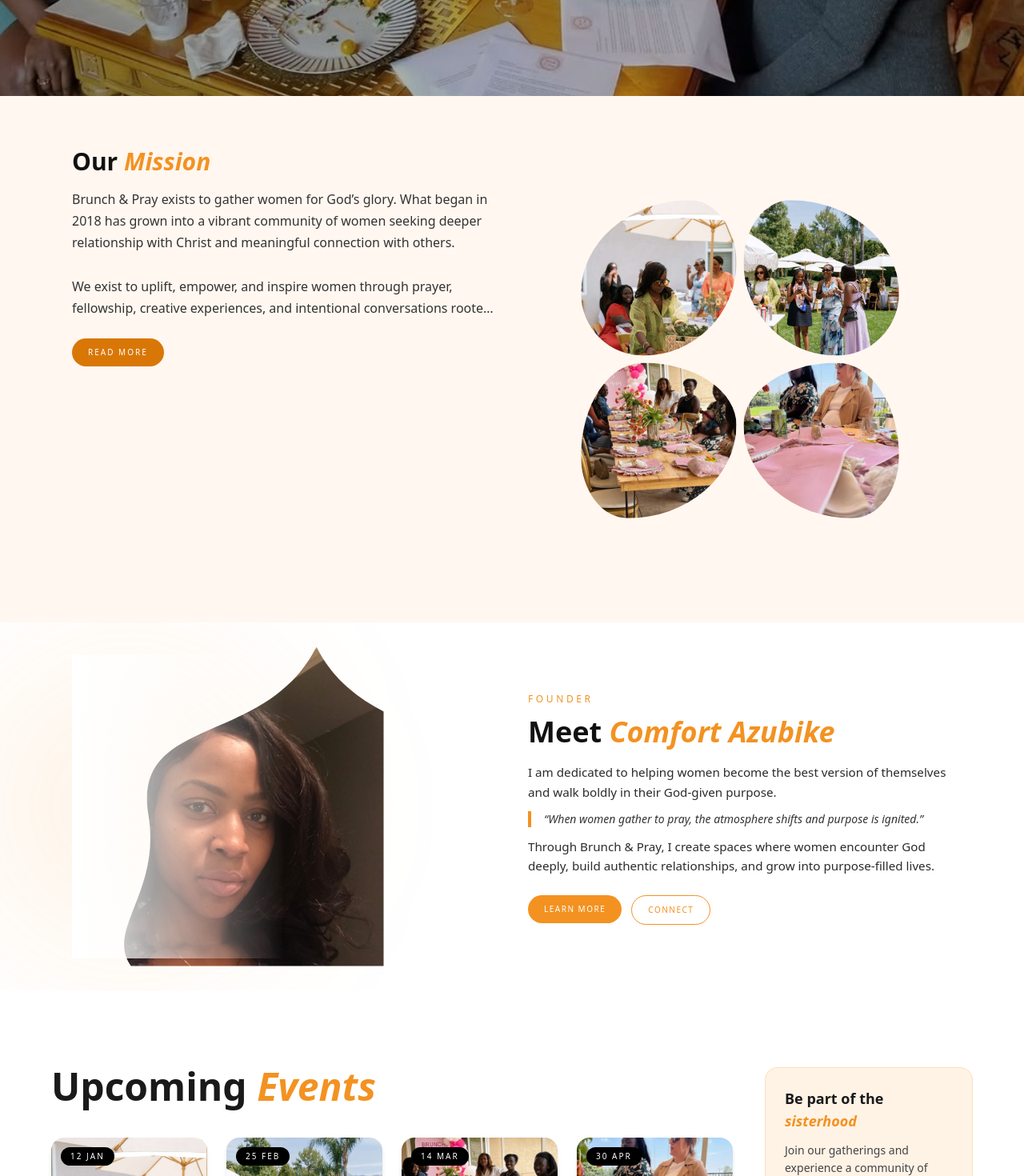
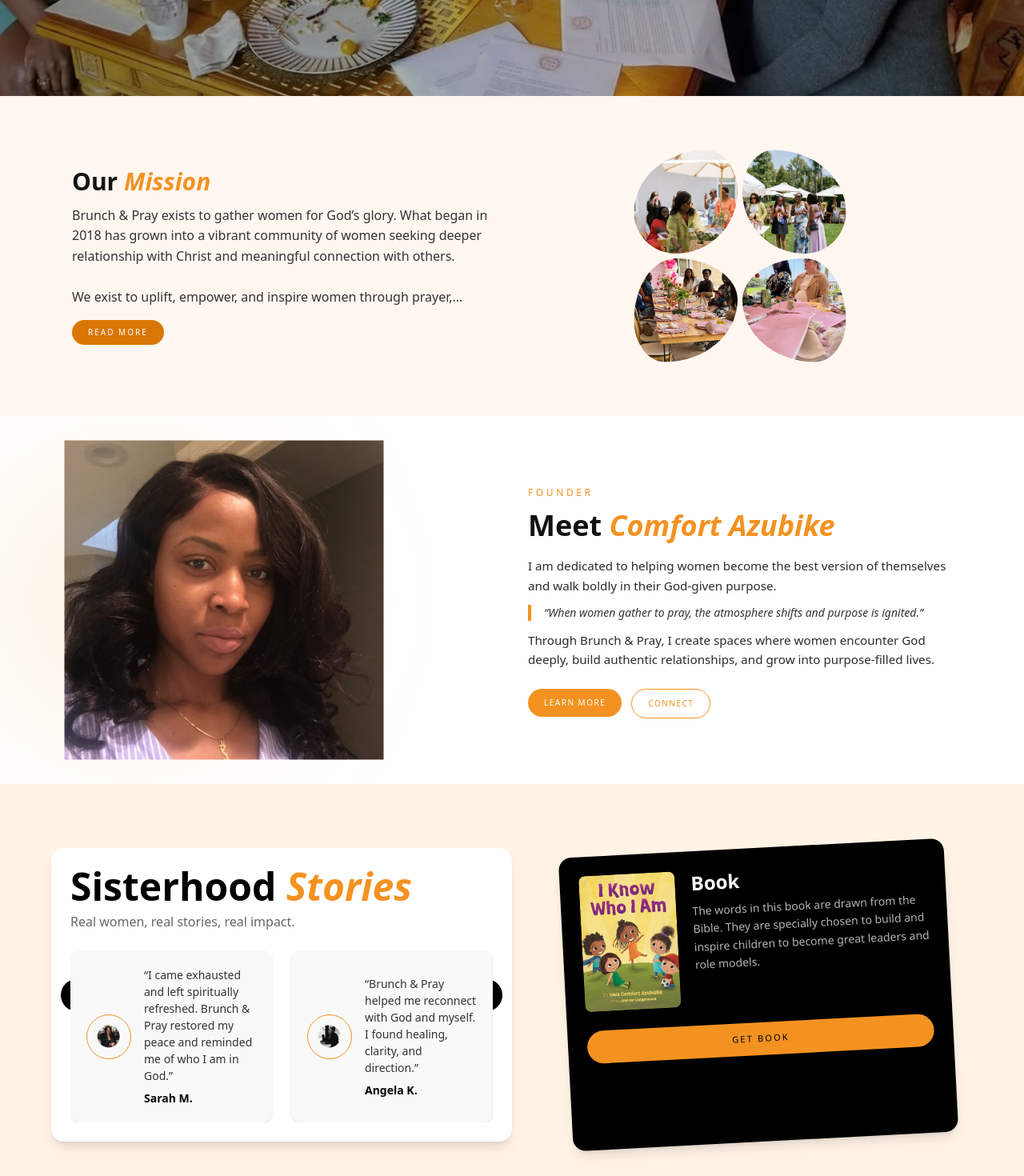
Before and after one commit to emma-data-web/Bruchandpray, a React (Vite) app: page / in a window 1280 px wide. Shown: the part 680-2150 px from the top of the page at 80% size. Built offline with nearby package versions, Linux system fonts and the light colour scheme.

Commit message:
added slanted hover effect to books

```diff
--- a/src/Pages/Home/Home.jsx
+++ b/src/Pages/Home/Home.jsx
@@ -17,18 +17,11 @@
       <div className="bg-[#ffffff] w-full overflow-x-hidden font-sans text-[#2e2c2b]">
         <Hero />
         <Mission />
-
         <Mariela />
+         <Testimonials />
          <UpcomingEvents />
          <PastEvents />
-        <Testimonials />
 
-         {/* <Voice />
-        <Download />
-        {/* Dark Mode Break for Bust a Move */}
-        {/* <div className="rounded-t-[100px]">
-          <Bust />
-          <Instagram /> */}
         </div>
 
     </Layout>
--- a/src/Pages/Home/Mariela.jsx
+++ b/src/Pages/Home/Mariela.jsx
@@ -19,18 +19,10 @@
               src={founderImg}
               alt="Founder"
               className="w-full h-full object-cover scale-105"
-              style={{
-                objectPosition: "70% 15%",
-                clipPath:
-                  "path('M300 0 C360 120 520 80 500 200 C480 320 600 360 460 420 C360 480 420 620 300 560 C180 620 240 480 140 420 C0 360 120 320 100 200 C80 80 240 120 300 0 Z')"
-              }}
+
             />
 
           </div>
-
-          {/* soft fade */}
-          <div className="absolute inset-0 bg-gradient-to-r from-white via-transparent to-transparent" />
-
         </div>
 
         {/* RIGHT TEXT */}
--- a/src/Pages/Home/Mision.jsx
+++ b/src/Pages/Home/Mision.jsx
@@ -7,19 +7,19 @@
 
 const MissionSection = () => {
   return (
-    <section className="w-full bg-[#FFF7F0] py-16 px-6 md:px-16 flex items-center justify-center">
+    <section className="w-full bg-[#FFF7F0] h-[50vh] flex items-center justify-center px-6 py-6 md:px-16">
 
-      <div className="max-w-[1100px] w-full flex flex-col lg:flex-row items-stretch gap-10">
+      <div className="max-w-[1100px] w-full flex flex-col lg:flex-row items-center justify-center gap-10">
 
         {/* LEFT SIDE */}
-        <div className="flex-1 flex flex-col h-full">
+        <div className="flex-1 flex flex-col justify-center">
 
           <div>
-            <h2 className="text-[#111] text-2xl md:text-3xl font-semibold mb-4">
+            <h2 className="text-[#111] text-2xl md:text-3xl font-semibold mb-3">
               Our <span className="text-[#F39221] italic">Mission</span>
             </h2>
 
-            <p className="text-[#333] leading-[1.7] text-[0.95rem] md:text-[1rem] line-clamp-6 overflow-hidden">
+            <p className="text-[#333] leading-[1.6] text-[0.9rem] md:text-[1rem] line-clamp-5 overflow-hidden">
               Brunch & Pray exists to gather women for God’s glory. What began in 2018 has grown into a vibrant community of women seeking deeper relationship with Christ and meaningful connection with others.
               <br /><br />
               We exist to uplift, empower, and inspire women through prayer, fellowship, creative experiences, and intentional conversations rooted in faith.
@@ -28,9 +28,9 @@
             </p>
           </div>
 
-          <div className="mt-auto pt-6">
+          <div className="mt-4">
             <Link to="/mission">
-              <button className="bg-[#D97706] text-white px-5 py-2.5 rounded-full uppercase text-[10px] tracking-[0.2em] hover:bg-[#B45309] transition">
+              <button className="bg-[#D97706] text-white px-5 py-2 rounded-full uppercase text-[10px] tracking-[0.2em] hover:bg-[#B45309] transition">
                 Read More
               </button>
             </Link>
@@ -38,12 +38,11 @@
 
         </div>
 
-       {/* RIGHT SIDE - FLOWER STYLE GRID (SCALED DOWN) */}
+        {/* RIGHT SIDE - FLOWER GRID */}
         <div className="flex-1 flex items-center justify-center">
 
-  <div className="grid grid-cols-2 gap-3 scale-75 origin-center">
+          <div className="grid grid-cols-2 gap-3 scale-50 origin-center">
 
-    {/* TOP LEFT PETAL */}
             <img
               src={missionImg1}
               className="w-full aspect-square object-cover"
@@ -52,7 +51,6 @@
               }}
             />
 
-    {/* TOP RIGHT PETAL */}
             <img
               src={missionImg2}
               className="w-full aspect-square object-cover"
@@ -61,7 +59,6 @@
               }}
             />
 
-    {/* BOTTOM LEFT PETAL */}
             <img
               src={missionImg3}
               className="w-full aspect-square object-cover"
@@ -70,7 +67,6 @@
               }}
             />
 
-    {/* BOTTOM RIGHT PETAL */}
             <img
               src={missionImg4}
               className="w-full aspect-square object-cover"
--- a/src/Pages/Home/PastEvents.jsx
+++ b/src/Pages/Home/PastEvents.jsx
@@ -12,7 +12,7 @@
 
 const PastEvents = () => {
   return (
-    <section className="w-full bg-[#F3E6DA] py-20 px-6 md:px-16 flex items-center">
+    <section className="w-full bg-white py-20 px-6 md:px-16 flex items-center">
 
       <div className="max-w-[1300px] mx-auto flex gap-10 items-center w-full">
 
--- a/src/Pages/Home/Testimonials.jsx
+++ b/src/Pages/Home/Testimonials.jsx
@@ -39,7 +39,7 @@
 const Testimonials = () => {
   const [index, setIndex] = useState(0);
 
-  const cardsPerView = 3;
+  const cardsPerView = 2;
   const totalPages = Math.ceil(testimonials.length / cardsPerView);
 
   const next = () => {
@@ -55,15 +55,16 @@
 
       <div className="max-w-[1300px] mx-auto flex flex-col lg:flex-row gap-10">
 
-        {/* LEFT - TESTIMONIALS (DARK BROWN PANEL) */}
-        <div className="w-full lg:w-1/2 bg-[#3B2416] text-white rounded-2xl p-6 relative">
+        {/* LEFT - TESTIMONIALS (WHITE PANEL) */}
+        <div className="w-full lg:w-1/2 bg-white text-black rounded-2xl p-6 relative shadow-lg">
 
           {/* HEADER */}
           <div className="mb-6">
-            <h2 className="text-3xl md:text-5xl font-semibold text-white">
+            <h2 className="text-3xl md:text-5xl font-semibold text-black">
               Sisterhood <span className="text-[#F39221] italic">Stories</span>
             </h2>
-            <p className="text-white/70 mt-2">
+
+            <p className="text-black/60 mt-2">
               Real women, real stories, real impact.
             </p>
           </div>
@@ -71,14 +72,14 @@
           {/* ARROWS */}
           <button
             onClick={prev}
-            className="absolute left-3 top-1/2 -translate-y-1/2 w-10 h-10 bg-white text-[#3B2416] rounded-full hover:bg-[#F39221] hover:text-white transition"
+            className="absolute left-3 top-1/2 -translate-y-1/2 w-10 h-10 bg-black text-white rounded-full hover:bg-[#F39221] transition"
           >
             ←
           </button>
 
           <button
             onClick={next}
-            className="absolute right-3 top-1/2 -translate-y-1/2 w-10 h-10 bg-white text-[#3B2416] rounded-full hover:bg-[#F39221] hover:text-white transition"
+            className="absolute right-3 top-1/2 -translate-y-1/2 w-10 h-10 bg-black text-white rounded-full hover:bg-[#F39221] transition"
           >
             →
           </button>
@@ -108,25 +109,27 @@
                     .map((item, i) => (
                       <div
                         key={i}
-                        className="w-1/3 bg-[#4A2C1D] rounded-2xl p-5 shadow-md"
+                        className="w-1/2 bg-[#F9F9F9] rounded-xl p-5 shadow-sm flex gap-4 items-center"
                       >
-                        <div className="text-[#F39221] text-lg mb-2">
-                          ★ ★ ★
-                        </div>
 
+                        {/* IMAGE */}
                         <img
                           src={item.img}
                           alt="testimonial"
-                          className="w-12 h-12 rounded-full object-cover mb-3 border border-[#F39221]"
+                          className="w-14 h-14 rounded-full object-cover border border-[#F39221]"
                         />
 
-                        <p className="text-white/90 leading-[1.6] text-sm">
+                        {/* TEXT */}
+                        <div>
+                          <p className="text-black/80 text-sm leading-[1.5]">
                             “{item.text}”
                           </p>
 
-                        <p className="mt-3 font-semibold text-white text-sm">
+                          <p className="mt-2 font-semibold text-black text-sm">
                             {item.name}
                           </p>
+                        </div>
+
                       </div>
                     ))}
 
@@ -138,39 +141,47 @@
           </div>
         </div>
 
-        {/* RIGHT - BOOK */}
+        {/* RIGHT - BOOK (BLACK PANEL UPDATED LAYOUT) */}
         <div className="w-full lg:w-1/2 flex justify-center">
 
-          <div className="w-[90%] bg-white rounded-2xl p-6 shadow-lg flex flex-col justify-between">
+  <div className="w-[90%] bg-black text-white rounded-2xl p-6 shadow-lg transform -rotate-3 origin-center transition-all duration-500 ease-in-out hover:rotate-0 hover:scale-[1.02]">
 
-            <div>
+    {/* TOP ROW: BOOK + TEXT */}
+    <div className="flex gap-5 items-start">
 
-              <h3 className="text-2xl font-semibold text-[#1A1A1A] mb-3">
+      {/* BOOK IMAGE */}
+      <img
+        src={bookImg}
+        alt="book"
+        className="w-[120px] h-[170px] object-cover rounded-lg"
+      />
+
+      {/* TEXT */}
+      <div className="flex-1">
+        <h3 className="text-2xl font-semibold mb-2">
           Book
         </h3>
 
-              <p className="text-[#444] leading-[1.6] text-sm mb-4">
+        <p className="text-white/70 leading-[1.6] text-sm">
           The words in this book are drawn from the Bible. They are specially
           chosen to build and inspire children to become great leaders and role models.
         </p>
-
-              <img
-                src={bookImg}
-                alt="book"
-                className="w-full h-[220px] object-cover rounded-xl mb-4"
-              />
+      </div>
 
     </div>
 
-            <button className="bg-[#8B5E3C] text-white py-3 rounded-full uppercase text-[11px] tracking-[0.2em] hover:opacity-90 transition">
+    {/* BUTTON */}
+    <div className="mt-6">
+      <button className="w-full bg-[#F39221] text-black py-3 rounded-full uppercase text-[11px] tracking-[0.2em] hover:opacity-90 transition">
         Get Book
       </button>
-
     </div>
 
   </div>
 
 </div>
+        </div>
+
     </section>
   );
 };
--- a/src/Pages/Home/UpcomingEvents.jsx
+++ b/src/Pages/Home/UpcomingEvents.jsx
@@ -72,7 +72,7 @@
                   to="/events"
                   className="mt-2 inline-flex items-center gap-2 text-[#F39221] text-xs tracking-[0.15em] uppercase hover:gap-3 transition"
                 >
-                  Learn more <span>→</span>
+                  Get Ticket <span>→</span>
                 </Link>
 
               </div>
```
Also changed, not shown: src/components/AnimatedLogo.jsx (+224 -0 lines). Lines whose indentation alone changed are shown as unchanged.
